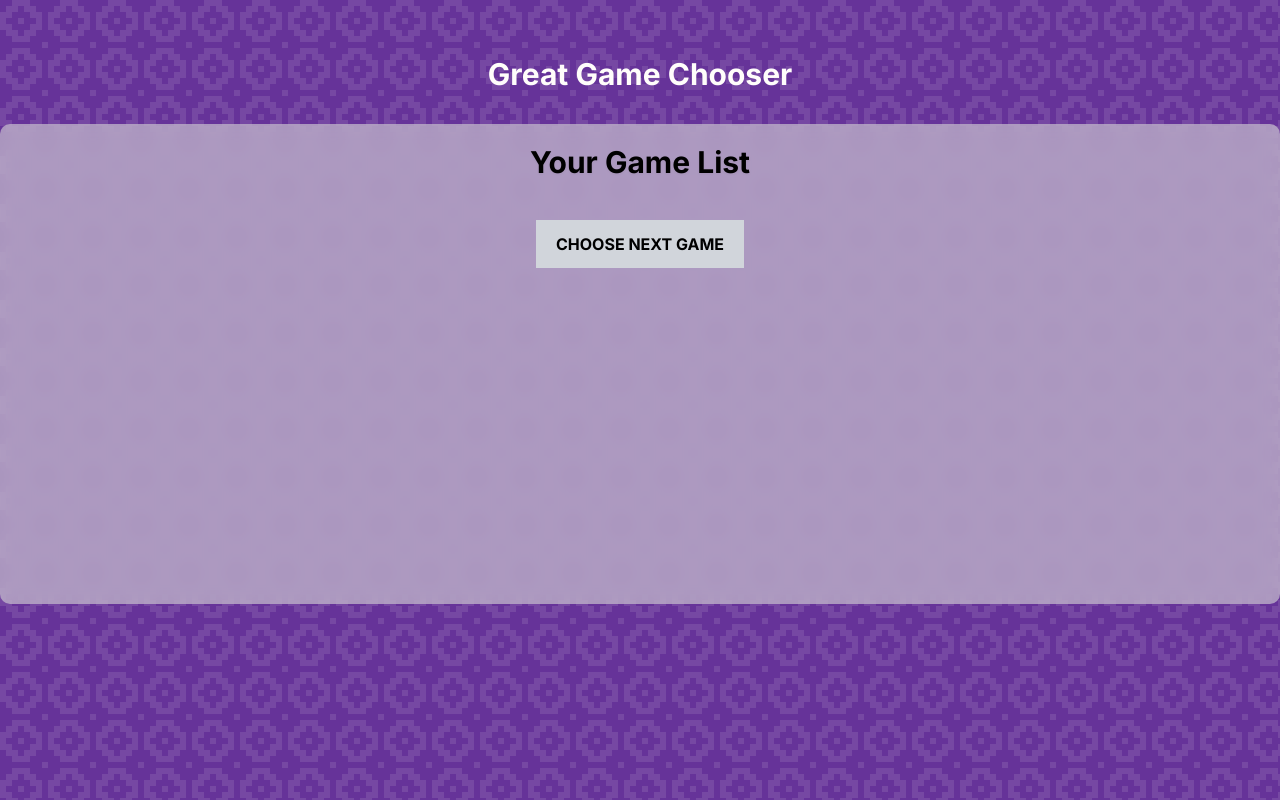
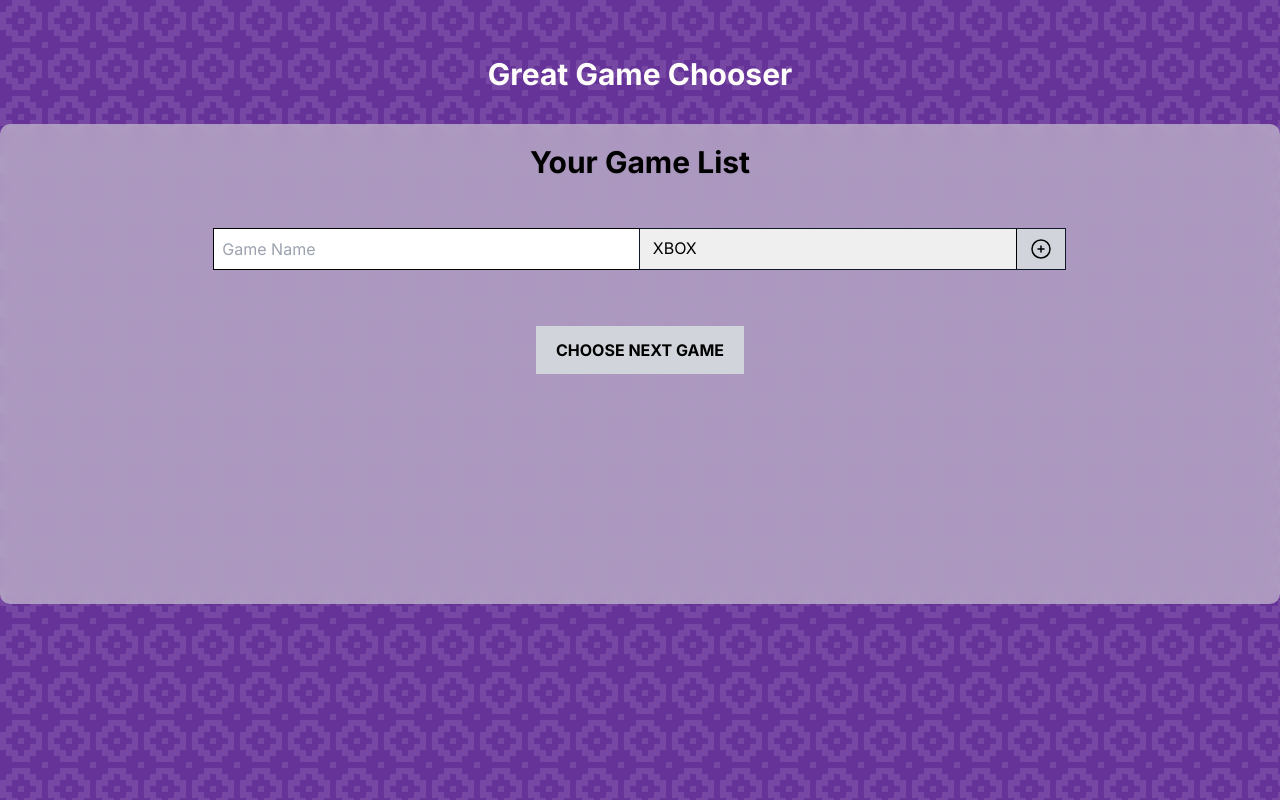
Before and after one commit to davidholbrook/great-game-chooser, a Next.js app: page / in a window 1280 px wide. Built offline with nearby package versions, Linux system fonts and the light colour scheme.

Commit message:
Logic for adding a game to the game list

```diff
--- a/app/page.tsx
+++ b/app/page.tsx
@@ -1,17 +1,39 @@
 "use client"
 
 import react, {useState, useEffect} from 'react';
+import Icons from './utils/icons';
 
 export default function Home() {
 
-  const [items, setItems]:any = useState({})
+  const [items, setItems]:any = useState([])
+
+  function handleAddGame(e:any){
+    e.preventDefault();
+    const form = document.querySelector(".addGame") as HTMLFormElement;
+
+    const formData = new FormData(form);
+    const name = formData.get("game-name") as string;
+    const platform = formData.get("game-platform") as string;
+
+    console.log(platform)
+
+    if(name){
+      const newGame = {
+        game: name,
+        platform: platform
+      }
+      setItems([...items, newGame])
+    }
+  }
 
   useEffect(() => {
-    const items = JSON.parse(localStorage.getItem('game'));
-    if (items) {
-     setItems(items);
-    }
+    const items = JSON.parse(localStorage.getItem('games') || '""') ;
+    if (items) setItems(items);
   }, []);
+
+  useEffect(() => {
+		localStorage.setItem('games', JSON.stringify(items));
+	}, [items]);
 
   const platformColoring = (platform:string) => {
     switch(platform){
@@ -21,6 +43,8 @@ export default function Home() {
         return <span className="bg-[#2E6DB4] absolute right-0 top-0 h-full px-5 pt-2 text-white">Playstation</span>
       case("Nintendo"):
         return <span className="bg-[#E60012] absolute right-0 top-0 h-full px-5 pt-2 text-white">Nintendo</span>
+      case("PC"):
+        return <span className="bg-[#333333] absolute right-0 top-0 h-full px-5 pt-2 text-white">PC</span>
       default:
         return null;
     }
@@ -37,6 +61,16 @@ export default function Home() {
               {items[key].game} {platformColoring(items[key].platform)}
             </div>
           ))}
+          <form className="relative addGame flex items-center" onSubmit={(e) => handleAddGame(e)}>
+            <input type="text" name="game-name" className="p-2 w-1/2 border border-black" placeholder='Game Name' />
+            <select name="game-platform" aria-label="What platform is the game on" className="item-label border border-gray-900 block w-1/2 p-[0.55rem] ml-[-1px] my-4 ">
+            <option value="Xbox">XBOX</option>
+            <option value="Playstation">Playstation</option>
+            <option value="Nintendo">Nintendo</option>
+            <option value="PC">PC</option>
+          </select>
+            <button type="submit" className="bg-gray-300 px-3 py-2 border-l border-black absolute right-[2px] top-[17px]"><Icons icon="add" /><span className="hidden">Add Game</span></button>
+          </form>
           <div className="flex justify-center mt-10">
             <button type="button" className="bg-gray-300 py-3 px-5 uppercase font-bold cursor">Choose next game</button>
           </div>
--- /dev/null
+++ b/app/utils/icons.tsx
@@ -0,0 +1,15 @@
+import React from 'react';
+
+const Icons = ({icon}:{icon:string}) => {
+	switch(icon){
+		case 'add':
+			return <svg xmlns="http://www.w3.org/2000/svg" fill="none" viewBox="0 0 24 24" strokeWidth={1.5} stroke="currentColor" className="w-6 h-6">
+			<path strokeLinecap="round" strokeLinejoin="round" d="M12 9v6m3-3H9m12 0a9 9 0 1 1-18 0 9 9 0 0 1 18 0Z" />
+		  </svg>
+
+		default:
+			return null;
+	}
+}
+
+export default Icons;
```
